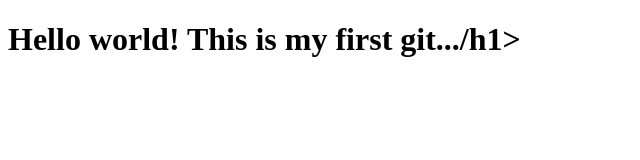
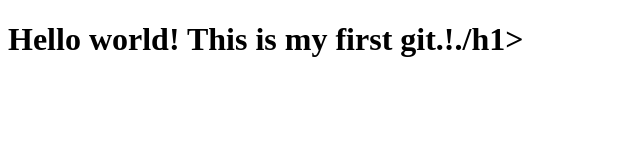
Before and after one commit to SriramPandikasala/temp0, a plain HTML site: page index.html in a window 1280 px wide. Shown: the full height of the page, 0-640 px from the left. Drawn offline with Linux system fonts and the light colour scheme.

Commit message:
Update index.html

```diff
--- a/index.html
+++ b/index.html
@@ -7,6 +7,6 @@
     <title>Document</title>
 </head>
 <body>
-    <h1>Hello world! This is my first git.../h1>
+    <h1>Hello world! This is my first git.!./h1>
 </body>
 </html>
```
